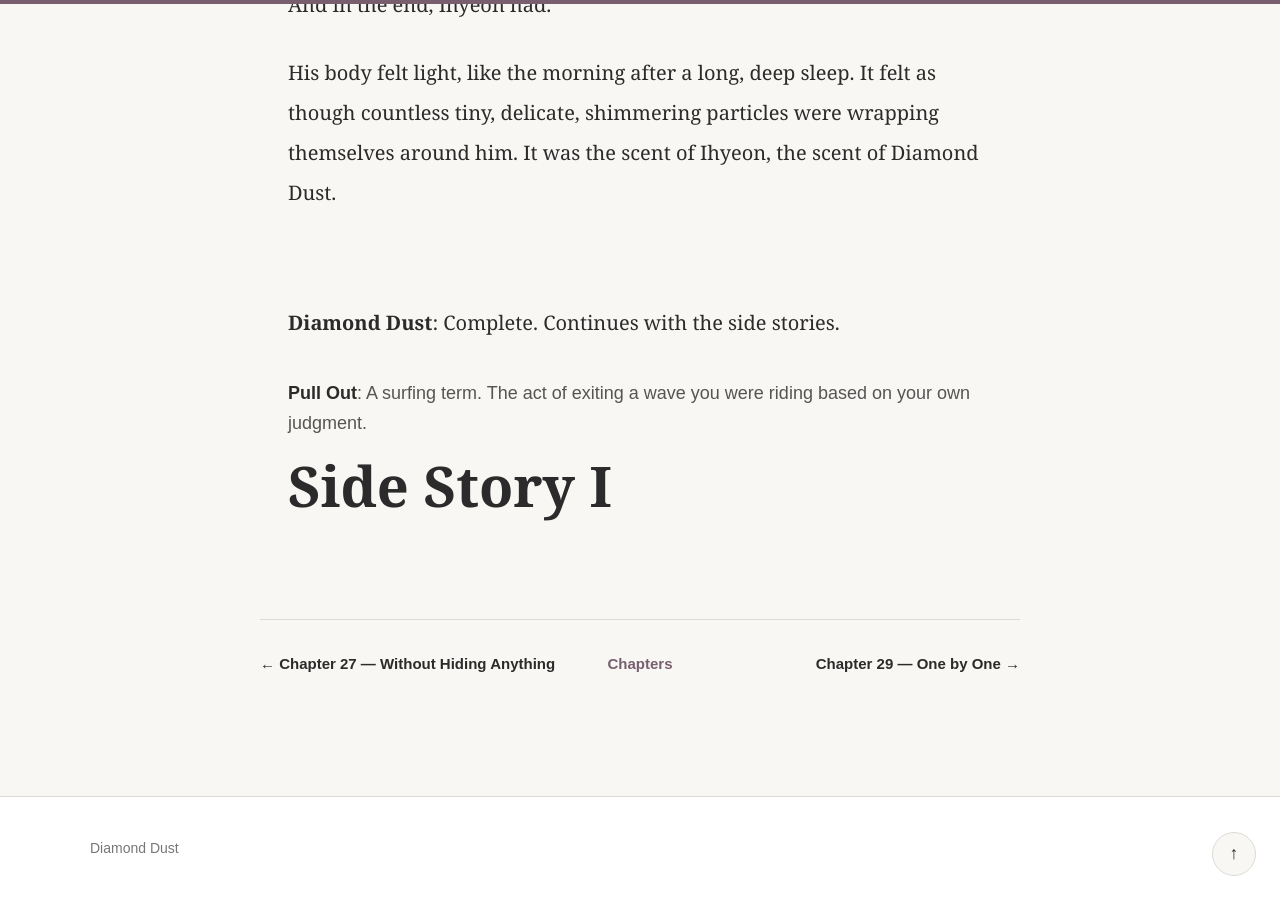
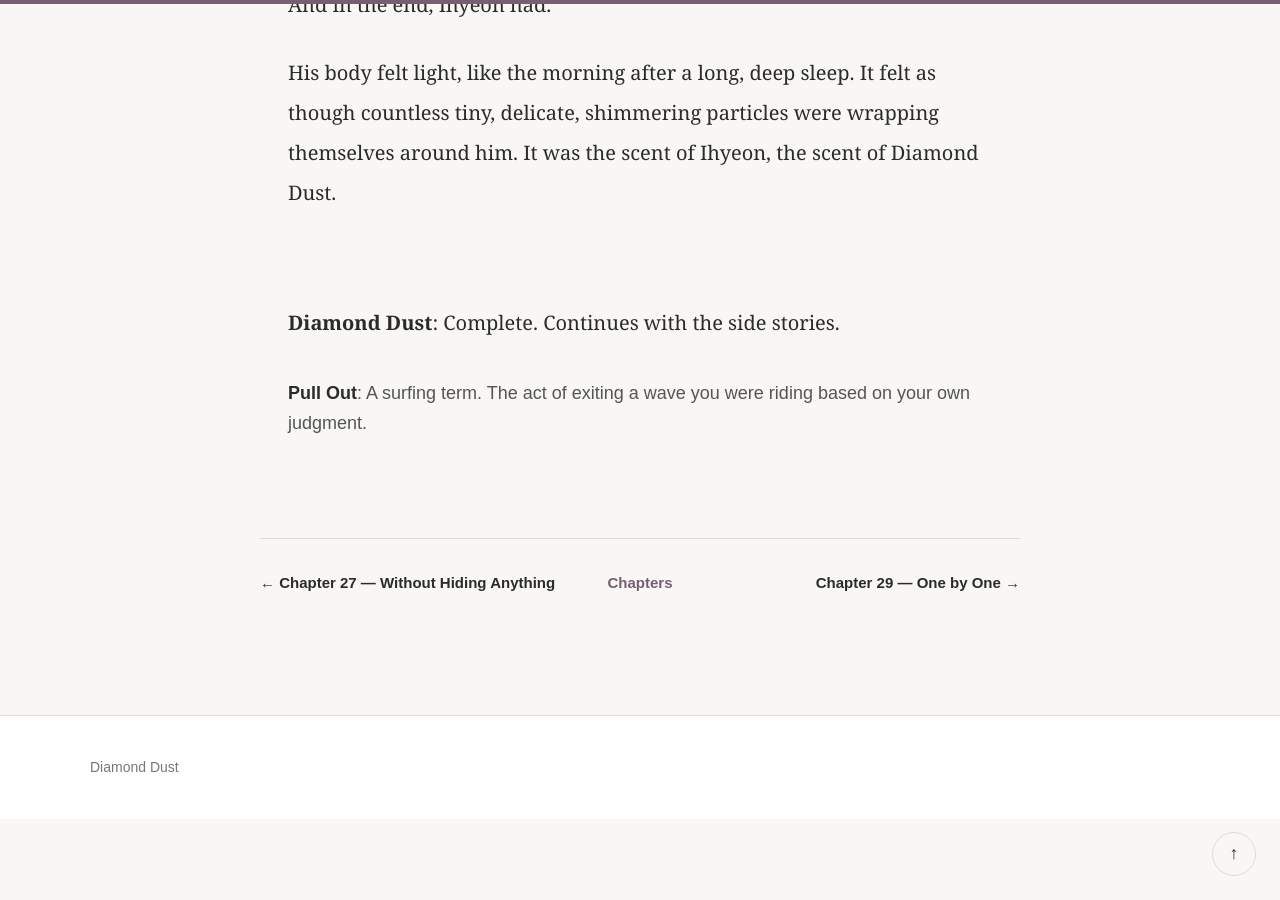
Before and after one commit to honeebuni/diamond-dust, a Jekyll site: the page built from _chapters/chapter_28.md, in a window 1280 px wide and 900 px high, scrolled down 79634 px. Built offline with Jekyll 4.4.1, drawn with Linux system fonts in a browser that asks for light colours; after the commit the page ends 80453 px from its top, so only the background shows below that.

Commit message:
Clean up chapter 28 by removing extraneous elements
Removed unnecessary closing div tag and section header.

```diff
--- a/_chapters/chapter_28.md
+++ b/_chapters/chapter_28.md
@@ -1335,5 +1335,3 @@ korean_title: "다시, 바다로"
 <p class="glossary-entry"><strong>Pull Out</strong>: A surfing term. The act of exiting a wave you were riding based on your own judgment.</p>
 
 </div>
-
-# Side Story I
```
